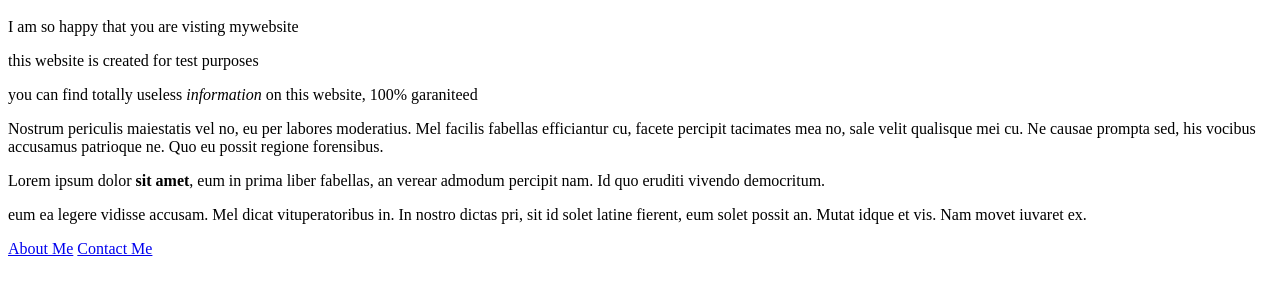
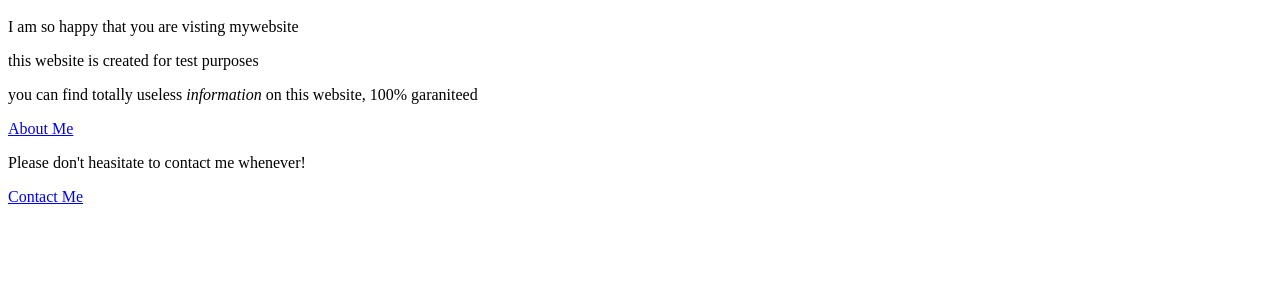
Before and after one commit to 3rfun0/mytestwebsite, a plain HTML site: page index.html in a window 1280 px wide. Shown: the part 48-340 px from the top of the page. Drawn offline with Linux system fonts and the light colour scheme.

Commit message:
modified index.html to be more infromative

```diff
--- a/index.html
+++ b/index.html
@@ -8,10 +8,8 @@
 <p>I am so happy that you are visting mywebsite</p>
 <p>this website is created for test purposes</p>
 <p> you can find totally useless <i>information</i> on this website, 100% garaniteed </p>
-<p>Nostrum periculis maiestatis vel no, eu per labores moderatius. Mel facilis fabellas efficiantur cu, facete percipit tacimates mea no, sale velit qualisque mei cu. Ne causae prompta sed, his vocibus accusamus patrioque ne. Quo eu possit regione forensibus.</p>
-<p> Lorem ipsum dolor <b>sit amet</b>, eum in prima liber fabellas, an verear admodum percipit nam. Id quo eruditi vivendo democritum.</p>
-<p>eum ea legere vidisse accusam. Mel dicat vituperatoribus in. In nostro dictas pri, sit id solet latine fierent, eum solet possit an. Mutat idque et vis. Nam movet iuvaret ex.</p>
 <a href="aboutme.html">About Me</a>
+<p>Please don't heasitate to contact me whenever!</p>
 <a href="contactme.html">Contact Me</a>
 </div>
 </body>
```
